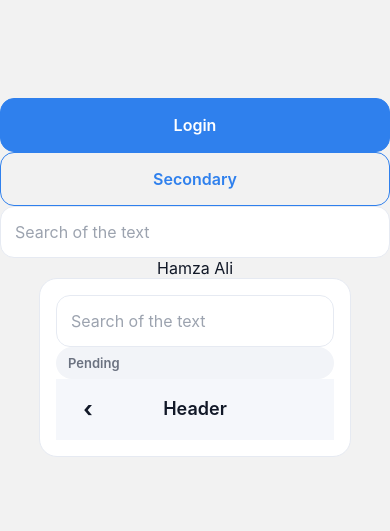
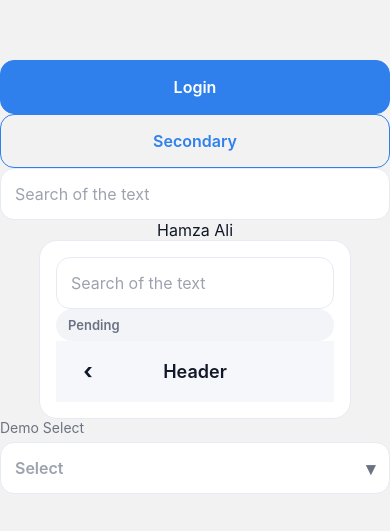
Before and after one commit to HamzaAppDev/Mobile_Shop_Management, a React Native app: screen / in a window 390 px wide. Shown: the part 145-676 px from the top of the page. Built offline with nearby package versions, Linux system fonts and the light colour scheme; what react-native-worklets would draw is missing.

Commit message:
feat: Integrate `GestureHandlerRootView` and `reanimated` plugin, and refine `AppSelectField` with a demo.

```diff
--- a/App.tsx
+++ b/App.tsx
@@ -1,5 +1,5 @@
 import { NavigationContainer } from "@react-navigation/native";
-import "react-native-gesture-handler";
+import { GestureHandlerRootView } from "react-native-gesture-handler";
 import { AppErrorBoundary } from "./src/app/AppErrorBoundary";
 
 import React from "react";
@@ -9,11 +9,13 @@ import { RootNavigator } from "./src/navigation/RootNavigator";
 export default function App() {
   return (
     <AppErrorBoundary>
-      <AppThemeProvider>
-        <NavigationContainer>
-          <RootNavigator />
-        </NavigationContainer>
-      </AppThemeProvider>
+      <GestureHandlerRootView style={{ flex: 1 }}>
+        <AppThemeProvider>
+          <NavigationContainer>
+            <RootNavigator />
+          </NavigationContainer>
+        </AppThemeProvider>
+      </GestureHandlerRootView>
     </AppErrorBoundary>
   );
 }
--- a/babel.config.js
+++ b/babel.config.js
@@ -2,5 +2,8 @@ module.exports = function (api) {
   api.cache(true);
   return {
     presets: ['babel-preset-expo'],
+    plugins: [
+      'react-native-reanimated/plugin',
+    ],
   };
 };
--- a/src/components/AppSelectField.tsx
+++ b/src/components/AppSelectField.tsx
@@ -95,7 +95,7 @@ function AppSelectFieldBase<T>(props: AppSelectFieldProps<T>) {
         label,
         placeholder = "Select",
         title,
-        data,
+        data = [],
         getValue,
         getLabel,
         renderItem,
@@ -398,7 +398,7 @@ function AppSelectFieldBase<T>(props: AppSelectFieldProps<T>) {
     );
 
     return (
-        <View style={containerStyle}>
+        <View style={[containerStyle, { width: "100%" }]}>
             {label ? (
                 <AppText variant="muted" style={{ marginBottom: 6 }}>
                     {label}
--- a/src/navigation/RootNavigator.tsx
+++ b/src/navigation/RootNavigator.tsx
@@ -6,6 +6,7 @@ import { AppBadge } from "@/components/AppBadge";
 import { AppCard } from "@/components/AppCard";
 import { AppHeader } from "@/components/AppHeader";
 import { AppInput } from "@/components/AppInput";
+import { AppSelectField } from "@/components/AppSelectField";
 import { AppText } from "@/components/AppText";
 import { AppButton } from "@/components/button/AppButton";
 import { View } from "react-native";
@@ -22,6 +23,16 @@ function LoginScreen() {
         <AppBadge label={"Pending"} />
         <AppHeader title={"Header"} />
       </AppCard>
+
+      <AppSelectField
+        label="Demo Select"
+        data={[
+          { id: 1, name: "Option 1" },
+          { id: 2, name: "Option 2" },
+        ]}
+        getValue={(item) => item.id}
+        getLabel={(item) => item.name}
+      />
     </View>
   );
 }
```
